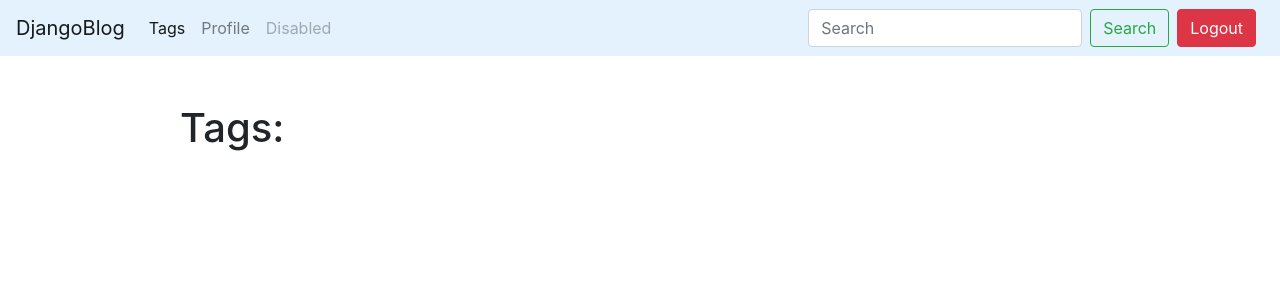
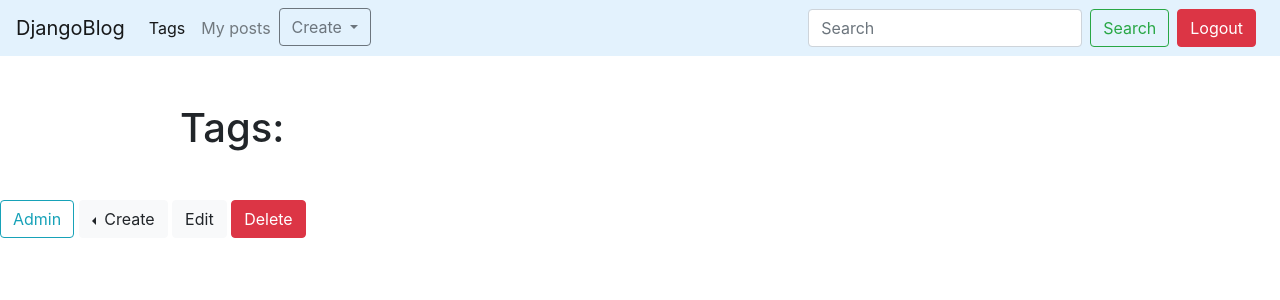
Before and after one commit to VovaPrymachuk/Django_blog, a Django app: page /tags/ in a window 1280 px wide. Shown: the top 300 px of the page. Run offline with Django 3.2, Linux system fonts and the light colour scheme; the visitor is signed in with stand-in values (Sample User, id 1); data that the repository does not hold is empty; some libraries are stand-ins or nearby versions.

Commit message:
search by title

```diff
--- a/account/templates/account/login.html
+++ b/account/templates/account/login.html
@@ -40,7 +40,6 @@ Sign in
                 <p class="text-center mt-3">
                     Don`t have an account? <a href="{% url 'register_url' %}">Registration</a>
                 </p>
-                <p class="text-center mt-2">Don`t remember password? <a href="#">Recover Password</a></p>
 
 
             </div>
--- a/account/urls.py
+++ b/account/urls.py
@@ -1,3 +1,4 @@
+from django.contrib.auth import views
 from django.urls import path
 
 from account.views import RegisterUser, LoginUser, LogoutUser, UserProfile
--- a/account/views.py
+++ b/account/views.py
@@ -1,5 +1,7 @@
 from django.contrib import messages
 from django.contrib.auth import authenticate, login, logout
+from django.contrib.auth.mixins import LoginRequiredMixin
+from django.contrib.auth.models import User
 from django.shortcuts import render, redirect
 from django.views.generic import View
 
@@ -54,4 +56,4 @@ class UserProfile(LoginRequiredMixin, View):
     def get(self, request, username):
         user = User.objects.get(username=username)
         context = {'user': user}
-        return render(request, 'blog/user_profile.html', context)
+        return render(request, 'account/user_profile.html', context)
--- a/blog/utils.py
+++ b/blog/utils.py
@@ -9,16 +9,6 @@ from django.utils.text import slugify
 def generate_slug(s):
     new_slug = slugify(s, allow_unicode=True)
     return new_slug + '-' + str(int(time()))
-
-
-class ObjectListMixin:
-    model = None
-    template = None
-
-    def get(self, request):
-        obj = self.model.objects.all()
-        context = {str(self.model.__name__.lower()) + 's': obj}
-        return render(request, self.template, context)
 
 
 class ObjectCreateMixin:
--- a/blog/views.py
+++ b/blog/views.py
@@ -1,15 +1,28 @@
 from django.contrib.auth.mixins import LoginRequiredMixin
-from django.views.generic import View
+from django.db.models import Q
+from django.views.generic import View, ListView
 
 from .models import Post, Tag
 from .forms import PostForm, TagForm
-from .utils import ObjectDetailMixin, ObjectUpdateMixin, ObjectListMixin, \
-    ObjectDeleteMixin, ObjectCreateMixin
+from .utils import ObjectDetailMixin, ObjectUpdateMixin, ObjectDeleteMixin, \
+    ObjectCreateMixin
 
 
-class PostsList(ObjectListMixin, View):
-    model = Post
-    template = 'blog/index.html'
+class PostsList(ListView):
+    paginate_by = 5
+    context_object_name = 'posts'
+    template = 'blog/post_list.html'
+    queryset = Post.objects.all().order_by('-created')
+
+    def get_queryset(self):
+        query = self.request.GET.get('q')
+        queryset = Post.objects.all().order_by('-created')
+        if query:
+            posts = queryset.filter(title__icontains=query)
+        else:
+            posts = queryset
+        return posts
+
 
 
 class PostCreate(LoginRequiredMixin, ObjectCreateMixin, View):
@@ -35,9 +48,10 @@ class PostDelete(LoginRequiredMixin, ObjectDeleteMixin, View):
     post_template = 'posts_list_url'
 
 
-class TagsList(ObjectListMixin, View):
-    model = Tag
-    template = 'blog/tags_list.html'
+class TagsList(ListView):
+    queryset = Tag.objects.all()
+    template = 'blog/tag_list.html'
+    context_object_name = 'tags'
 
 
 class TagDetail(ObjectDetailMixin, View):
--- a/django_blog/settings.py
+++ b/django_blog/settings.py
@@ -123,5 +123,8 @@ USE_TZ = True
 # https://docs.djangoproject.com/en/3.0/howto/static-files/
 
 STATIC_URL = '/static/'
+STATICFILES_DIRS = [
+    os.path.join(BASE_DIR, 'static')
+]
 
 # User models
--- a/django_blog/urls.py
+++ b/django_blog/urls.py
@@ -1,22 +1,8 @@
-"""django_blog URL Configuration
-
-The `urlpatterns` list routes URLs to views. For more information please see:
-    https://docs.djangoproject.com/en/3.0/topics/http/urls/
-Examples:
-Function views
-    1. Add an import:  from my_app import views
-    2. Add a URL to urlpatterns:  path('', views.home, name='home')
-Class-based views
-    1. Add an import:  from other_app.views import Home
-    2. Add a URL to urlpatterns:  path('', Home.as_view(), name='home')
-Including another URLconf
-    1. Import the include() function: from django.urls import include, path
-    2. Add a URL to urlpatterns:  path('blog/', include('blog.urls'))
-"""
 from django.contrib import admin
 from django.urls import path, include
 
 urlpatterns = [
     path('admin/', admin.site.urls),
-    path('', include('blog.urls'))
+    path('', include('blog.urls')),
+    path('account/', include('account.urls')),
 ]
--- a/templates/base.html
+++ b/templates/base.html
@@ -1,9 +1,20 @@
+{% load static %}
 <!DOCTYPE html>
 <html lang="en">
 <head>
     <meta charset="UTF-8">
+    <script src="https://code.jquery.com/jquery-3.5.1.slim.min.js"
+            integrity="sha384-DfXdz2htPH0lsSSs5nCTpuj/zy4C+OGpamoFVy38MVBnE+IbbVYUew+OrCXaRkfj"
+            crossorigin="anonymous"></script>
+    <script src="https://cdn.jsdelivr.net/npm/popper.js@1.16.1/dist/umd/popper.min.js"
+            integrity="sha384-9/reFTGAW83EW2RDu2S0VKaIzap3H66lZH81PoYlFhbGU+6BZp6G7niu735Sk7lN"
+            crossorigin="anonymous"></script>
+    <script src="https://stackpath.bootstrapcdn.com/bootstrap/4.5.1/js/bootstrap.min.js"
+            integrity="sha384-XEerZL0cuoUbHE4nZReLT7nx9gQrQreJekYhJD9WNWhH8nEW+0c5qq7aIo2Wl30J"
+            crossorigin="anonymous"></script>
     <link rel="stylesheet" href="https://stackpath.bootstrapcdn.com/bootstrap/4.5.0/css/bootstrap.min.css"
           integrity="sha384-9aIt2nRpC12Uk9gS9baDl411NQApFmC26EwAOH8WgZl5MYYxFfc+NcPb1dKGj7Sk" crossorigin="anonymous">
+    <link rel="stylesheet" href="{% static 'css/styles.css' %}">
     <title>
         {% block title %}
             Blog
@@ -21,17 +32,30 @@
     <div class="collapse navbar-collapse" id="navbarTogglerDemo02">
         <ul class="navbar-nav mr-auto mt-2 mt-lg-0">
             <li class="nav-item active">
-                <a class="nav-link" href="{% url 'tags_list_url' %}">Tags</a></a>
+                <a class="nav-link" href="{% url 'tags_list_url' %}">Tags</a>
             </li>
-            <li class="nav-item">
-                <a class="nav-link" href="#">Profile</a>
-            </li>
-            <li class="nav-item">
-                <a class="nav-link disabled" href="#" tabindex="-1" aria-disabled="true">Disabled</a>
-            </li>
+            {% if user.is_authenticated %}
+                <li class="nav-item">
+                    <a class="nav-link" href="{% url 'user_profile' username=user.username %}">My posts</a>
+                </li>
+                <li class="nav-item">
+                    <div class="btn-group dropdown">
+                        <button type="button" class="btn btn-outline-secondary dropdown-toggle" data-toggle="dropdown"
+                                aria-haspopup="true"
+                                aria-expanded="false">Create
+                        </button>
+                        <div class="dropdown-menu">
+                            <a href="{% url 'post_create_url' %}" class="dropdown-item" type="button">Post</a>
+                            <a href="{% url 'tag_create_url' %}" class="dropdown-item" type="button">Tag</a>
+                        </div>
+                    </div>
+                </li>
+            {% endif %}
         </ul>
-        <form class="form-inline my-2 my-lg-0">
-            <input class="form-control mr-sm-2" type="search" placeholder="Search">
+        <form class="form-inline my-2 my-lg-0" method="GET" action="{% url 'posts_list_url' %}">
+            <label>
+                <input type="text" class="form-control mr-sm-2" name="q" placeholder="Search">
+            </label>
             <button class="btn btn-outline-success my-2 my-sm-0" type="submit">Search</button>
         </form>
 
@@ -40,14 +64,13 @@
                 <button class="btn btn-danger" type="submit">Logout</button>
             </a>
         {% else %}
-            <a class="mx-2 my-sm-0" href="{% url 'register_page_url' %}">
+            <a class="mx-2 my-sm-0" href="{% url 'register_url' %}">
                 <button class="btn btn-warning" type="submit">Registration</button>
             </a>
             <a class="my-sm-0" href="{% url 'login_url' %}">
                 <button class="btn btn-info" type="submit">Login</button>
             </a>
         {% endif %}
-
 
 
     </div>
@@ -63,5 +86,14 @@
     </div>
 </div>
 
+{% if user.is_staff or user.is_superuser %}
+
+    <div class="admin-panel align-items-center">
+        <a href="/admin" class="btn btn-outline-info">Admin</a>
+        {% block admin-panel %}{% endblock %}
+    </div>
+
+{% endif %}
+
 </body>
 </html>
```
Also changed, not shown: blog/templates/blog/index.html (deleted, +0 -15 lines), blog/templates/blog/post_list.html (added, +48 -0 lines), blog/templates/blog/tag_list.html (renamed from blog/templates/blog/tags_list.html).
